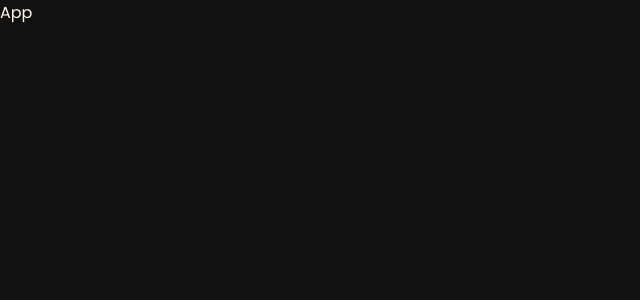
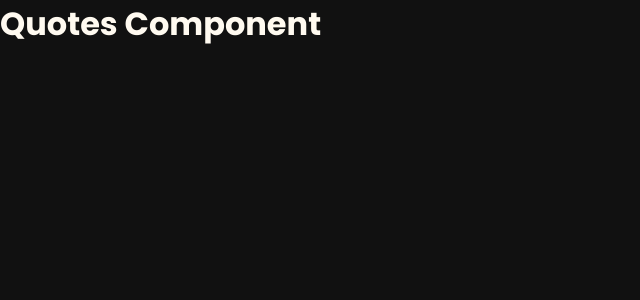
Before and after one commit to Nimira43/Bee-AI, a React (Vite) app: page / in a window 1280 px wide. Shown: the top 300 px of the page, without its empty margins (0-640 px from the left). Built offline with nearby package versions, Linux system fonts and the light colour scheme.

Commit message:
Setup components folder with the Quotes.jsx and Quotes.cc files. Brought in the Quote.jsx into the App.jsx file.

```diff
--- a/src/App.jsx
+++ b/src/App.jsx
@@ -1,6 +1,11 @@
-function App() {
+import Quotes from './components/Quotes'
+
+const App = () => {
   return (
-    <div>App</div>
+    <div>
+      <Quotes />
+    </div>
   )
 }
+
 export default App
--- /dev/null
+++ b/src/components/Quotes.jsx
@@ -0,0 +1,11 @@
+import './Quotes.css'
+
+const Quotes = () => {
+  return (
+    <div>
+      <h1>Quotes Component</h1>
+    </div>
+  )
+}
+
+export default Quotes
```
Also changed, not shown: src/components/Quotes.css (added), 1 other file (tests, documents, lock files or other folders).
